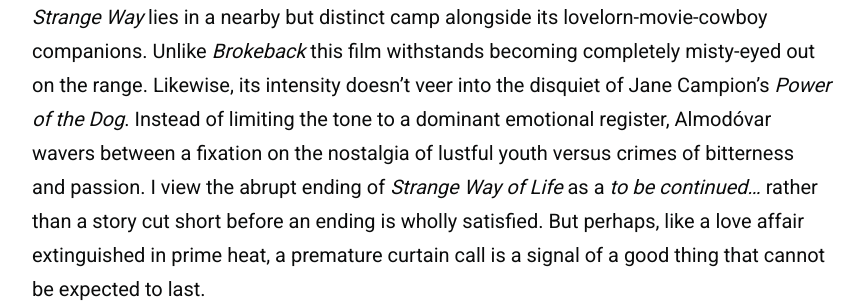
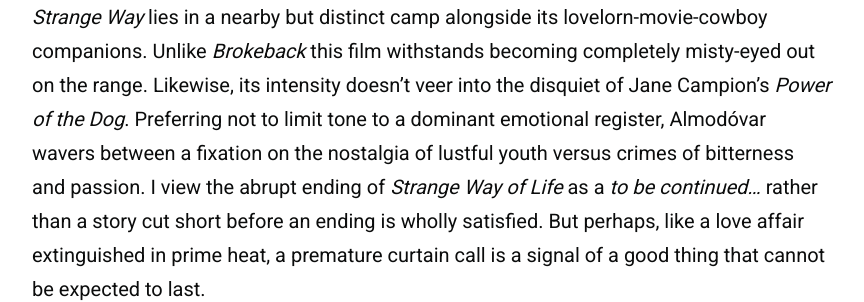
Before and after one commit to zoeurl/zoedowney.github.io, a Jekyll site: the page built from _posts/2023-12-18-strange-way-of-life.md, in a window 1280 px wide. Shown: the part 1224-1526 px from the top of the page, without its empty margins (208-1072 px from the left). Built offline with Jekyll 4.4.1, drawn with Linux system fonts in a browser that asks for light colours.

Commit message:
Update 2023-12-18-strange-way-of-life.md

```diff
--- a/_posts/2023-12-18-strange-way-of-life.md
+++ b/_posts/2023-12-18-strange-way-of-life.md
@@ -13,4 +13,4 @@
 
 _Strange Way_ sets up the reunion of two rogue gunmen who were once lovers, Jake and Silva (Ethan Hawke and Pedro Pascal), after 25 years of separation. In an attempt to shift to the ‘right’ side of the law, in the decades past Jake has shifted from desperado into sheriff and placed miles of desert between him and his ex. On cue, a yearning Silva rides into town angling to reminisce and rekindle the fire from ‘those 60 days’ that took place years ago. Remaining unconvincingly unshaken by Silva’s appearance, Jake is resistant to being sentimentally reeled in. But there’s a familiar longing seeping through his stoic facade. A flashback spliced between scenes tells us the couple indeed have much tenderness to recall. Only now, in the mature stages of life, there are other meddlesome stakes in play.
 
-_Strange Way_ lies in a nearby but distinct camp alongside its lovelorn-movie-cowboy companions. Unlike _Brokeback_ this film withstands becoming completely misty-eyed out on the range. Likewise, its intensity doesn't veer into the disquiet of Jane Campion’s _Power of the Dog_. Instead of limiting the tone to a dominant emotional register, Almodóvar wavers between a fixation on the nostalgia of lustful youth versus crimes of bitterness and passion. I view the abrupt ending of _Strange Way of Life_ as a _to be continued…_ rather than a story cut short before an ending is wholly satisfied. But perhaps, like a love affair extinguished in prime heat, a premature curtain call is a signal of a good thing that cannot be expected to last.
+_Strange Way_ lies in a nearby but distinct camp alongside its lovelorn-movie-cowboy companions. Unlike _Brokeback_ this film withstands becoming completely misty-eyed out on the range. Likewise, its intensity doesn't veer into the disquiet of Jane Campion’s _Power of the Dog_. Preferring not to limit tone to a dominant emotional register, Almodóvar wavers between a fixation on the nostalgia of lustful youth versus crimes of bitterness and passion. I view the abrupt ending of _Strange Way of Life_ as a _to be continued…_ rather than a story cut short before an ending is wholly satisfied. But perhaps, like a love affair extinguished in prime heat, a premature curtain call is a signal of a good thing that cannot be expected to last.
```
